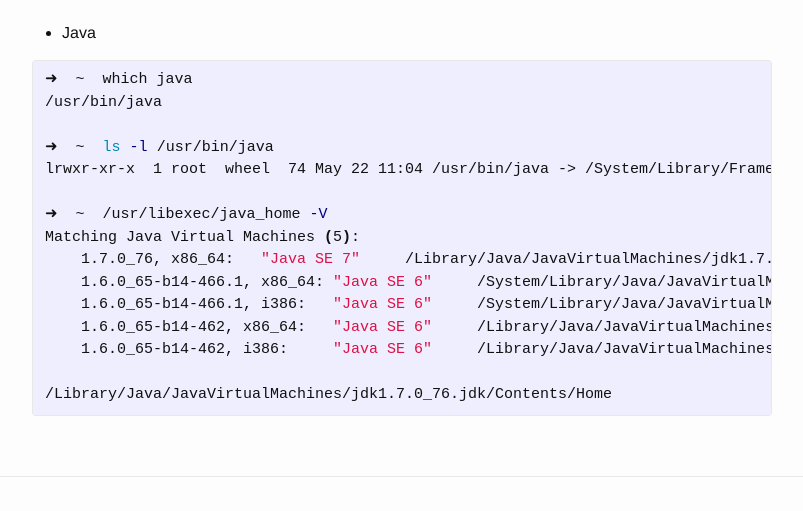
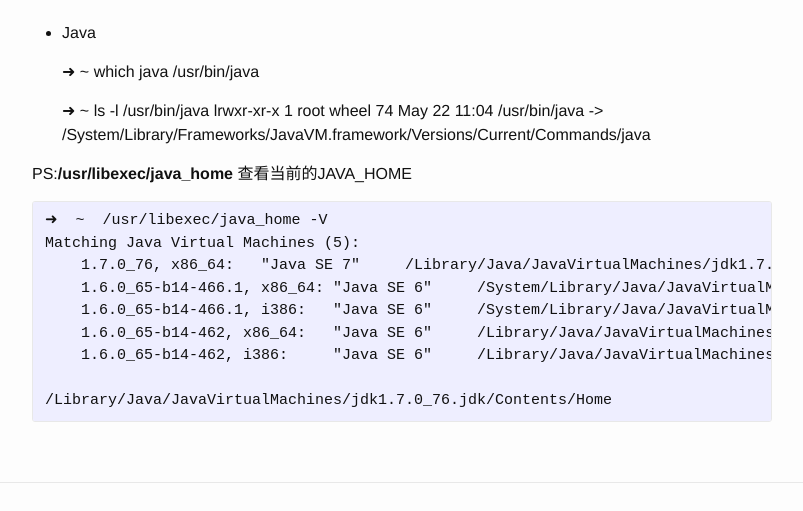
Before and after one commit to atschx/atschx.github.io, a Jekyll site: the page built from _posts/2015-05-05-mac.md, in a window 1280 px wide. Shown: the part 587-1098 px from the top of the page, without its empty margins (238-1041 px from the left). Built offline with Jekyll 4.4.1, drawn with Linux system fonts in a browser that asks for light colours; comment, search, counter and statistics services are not loaded.

Commit message:
java home

```diff
--- a/_posts/2015-05-05-mac.md
+++ b/_posts/2015-05-05-mac.md
@@ -14,14 +14,15 @@
 
 * Java
 
-{% highlight sh  %}
+	➜  ~  which java
+	/usr/bin/java
 
-➜  ~  which java
-/usr/bin/java
+	➜  ~  ls -l /usr/bin/java
+	lrwxr-xr-x  1 root  wheel  74 May 22 11:04 /usr/bin/java -> /System/Library/Frameworks/JavaVM.framework/Versions/Current/Commands/java
 
-➜  ~  ls -l /usr/bin/java
-lrwxr-xr-x  1 root  wheel  74 May 22 11:04 /usr/bin/java -> /System/Library/Frameworks/JavaVM.framework/Versions/Current/Commands/java
+PS:**/usr/libexec/java_home** 查看当前的JAVA_HOME
 
+<pre>
 ➜  ~  /usr/libexec/java_home -V
 Matching Java Virtual Machines (5):
     1.7.0_76, x86_64:	"Java SE 7"	/Library/Java/JavaVirtualMachines/jdk1.7.0_76.jdk/Contents/Home
@@ -31,4 +32,4 @@
     1.6.0_65-b14-462, i386:	"Java SE 6"	/Library/Java/JavaVirtualMachines/1.6.0_65-b14-462.jdk/Contents/Home
 
 /Library/Java/JavaVirtualMachines/jdk1.7.0_76.jdk/Contents/Home
-{% endhighlight %}
+</pre>
```
